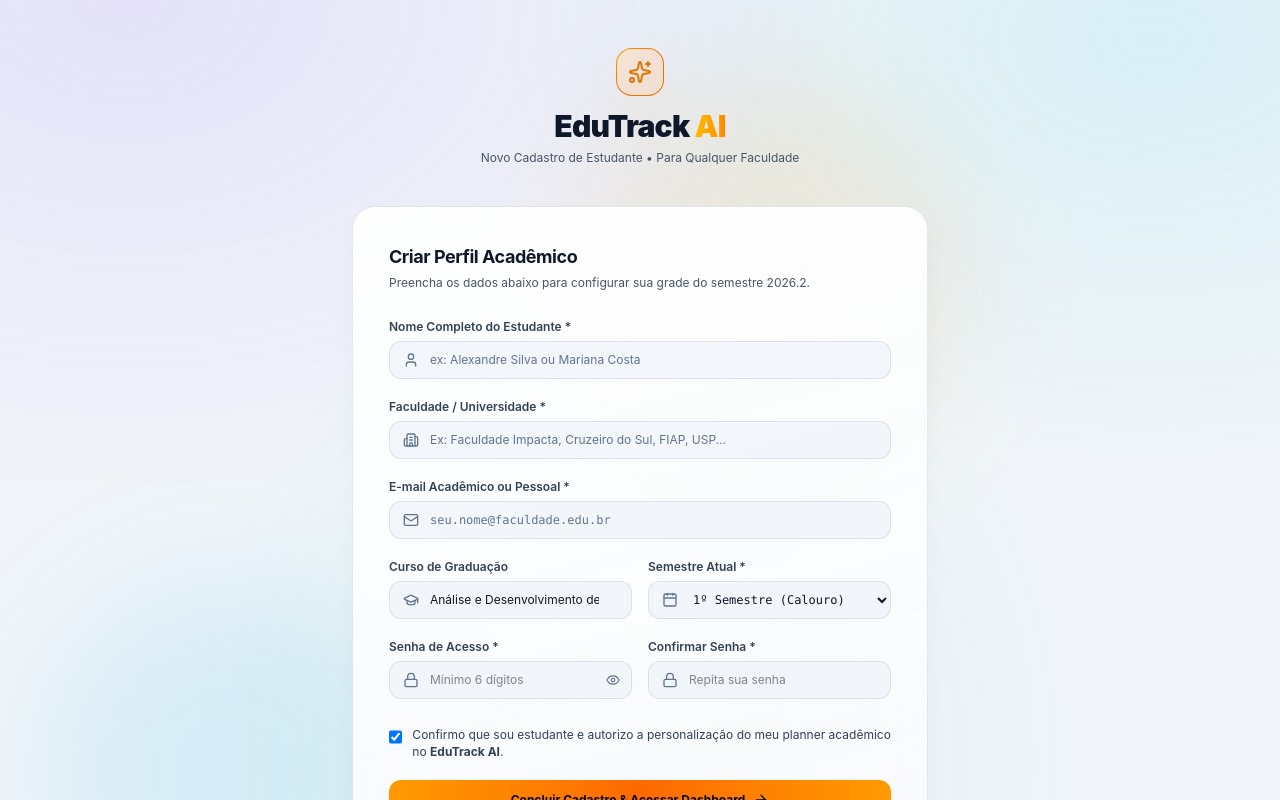
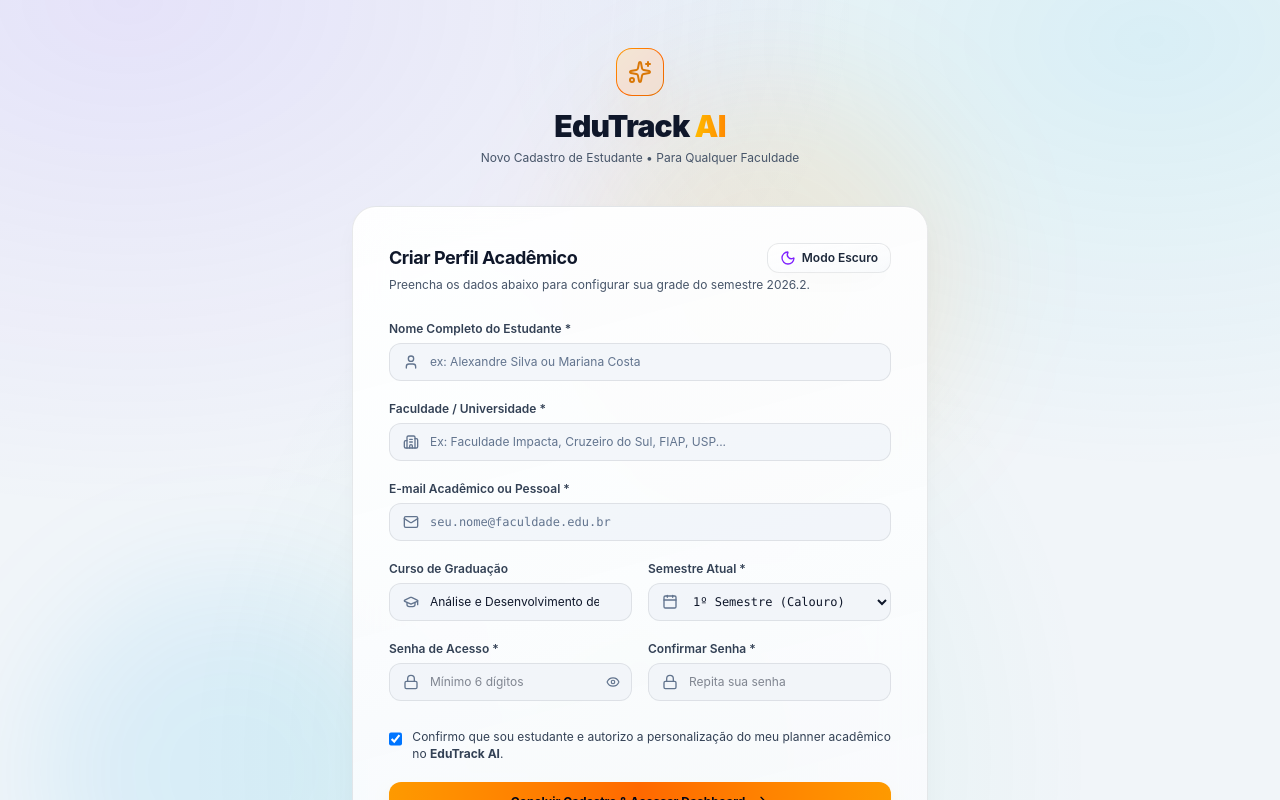
Before and after one commit to vagneralves-Ferreira/edutrack-ai, a React (Vite) app: page /#/cadastro in a window 1280 px wide. Shown: the top 800 px of the page. Built offline with nearby package versions, Linux system fonts and the light colour scheme; no server answers.

Commit message:
feat: theme toggle on register card, shared with login
Extract the login card's light/dark toggle into ThemeToggleButton and place it at the top-right of the register card, same style and position.

```diff
--- /dev/null
+++ b/src/components/ThemeToggleButton.tsx
@@ -0,0 +1,29 @@
+import React from 'react';
+import { Sun, Moon } from 'lucide-react';
+import { useTheme } from '../context/ThemeContext';
+
+/** Light/dark toggle shown at the top-right of the auth cards (login, register). */
+export const ThemeToggleButton: React.FC = () => {
+  const { theme, toggleTheme } = useTheme();
+
+  return (
+    <button
+      type="button"
+      onClick={toggleTheme}
+      aria-label={theme === 'dark' ? 'Mudar para Modo Claro' : 'Mudar para Modo Escuro'}
+      className="shrink-0 flex items-center gap-1.5 px-3 py-1.5 rounded-xl bento-card text-xs font-semibold text-slate-200 hover:border-violet-500/40 transition-all cursor-pointer"
+    >
+      {theme === 'dark' ? (
+        <>
+          <Sun className="w-4 h-4 text-amber-400" />
+          <span>Modo Claro</span>
+        </>
+      ) : (
+        <>
+          <Moon className="w-4 h-4 text-violet-600" />
+          <span>Modo Escuro</span>
+        </>
+      )}
+    </button>
+  );
+};
--- a/src/views/LoginView.tsx
+++ b/src/views/LoginView.tsx
@@ -1,8 +1,8 @@
 import React, { useState } from 'react';
 import { Link, useNavigate, useLocation } from 'react-router-dom';
 import { useAuth } from '../context/AuthContext';
-import { useTheme } from '../context/ThemeContext';
 import { supabase } from '../lib/supabase';
+import { ThemeToggleButton } from '../components/ThemeToggleButton';
 import {
   Mail,
   Lock,
@@ -12,8 +12,6 @@ import {
   ArrowRight,
   Sparkles,
   CheckCircle2,
-  Sun,
-  Moon
 } from 'lucide-react';
 
 const EMAIL_REGEX = /^[^\s@]+@[^\s@]+\.[^\s@]+$/;
@@ -22,7 +20,6 @@ export const LoginView: React.FC = () => {
   const navigate = useNavigate();
   const location = useLocation();
   const { user, signIn, register } = useAuth();
-  const { theme, toggleTheme } = useTheme();
 
   const [email, setEmail] = useState(() => localStorage.getItem('edutrack_recovery_email') || '');
   const [password, setPassword] = useState('');
@@ -134,19 +131,6 @@ export const LoginView: React.FC = () => {
     }
   };
 
-  const themeToggleContent =
-    theme === 'dark' ? (
-      <>
-        <Sun className="w-4 h-4 text-amber-400" />
-        <span>Modo Claro</span>
-      </>
-    ) : (
-      <>
-        <Moon className="w-4 h-4 text-violet-600" />
-        <span>Modo Escuro</span>
-      </>
-    );
-
   return (
     <div className="min-h-screen bg-transparent text-slate-100 flex items-center justify-center p-4 sm:p-6 relative">
       <div className="w-full max-w-4xl">
@@ -194,14 +178,7 @@ export const LoginView: React.FC = () => {
           <div className="flex items-center justify-between gap-3">
             <h1 className="text-2xl font-extrabold text-white tracking-tight">Acessar Cockpit</h1>
             {/* Theme toggle lives inside the login card on every screen size. */}
-            <button
-              type="button"
-              onClick={toggleTheme}
-              aria-label={theme === 'dark' ? 'Mudar para Modo Claro' : 'Mudar para Modo Escuro'}
-              className="shrink-0 flex items-center gap-1.5 px-3 py-1.5 rounded-xl bento-card text-xs font-semibold text-slate-200 hover:border-violet-500/40 transition-all cursor-pointer"
-            >
-              {themeToggleContent}
-            </button>
+            <ThemeToggleButton />
           </div>
           <p className="text-slate-400 text-xs mt-1">Entre com seu e-mail acadêmico ou pessoal</p>
           </div>
--- a/src/views/RegisterView.tsx
+++ b/src/views/RegisterView.tsx
@@ -2,6 +2,7 @@ import React, { useState } from 'react';
 import { Link, useNavigate } from 'react-router-dom';
 import { useAuth } from '../context/AuthContext';
 import { usePlanner } from '../context/PlannerContext';
+import { ThemeToggleButton } from '../components/ThemeToggleButton';
 import {
   Sparkles,
   User,
@@ -113,9 +114,12 @@ export const RegisterView: React.FC = () => {
           <div className="relative z-10 rounded-3xl bento-card p-7 sm:p-9 shadow-2xl border-violet-500/25">
 
           <div className="mb-7">
-            <h2 className="text-lg font-bold text-white tracking-tight">
-              Criar Perfil Acadêmico
-            </h2>
+            <div className="flex items-center justify-between gap-3">
+              <h2 className="text-lg font-bold text-white tracking-tight">
+                Criar Perfil Acadêmico
+              </h2>
+              <ThemeToggleButton />
+            </div>
             <p className="text-xs text-slate-400 mt-1">
               Preencha os dados abaixo para configurar sua grade do semestre 2026.2.
             </p>
```
